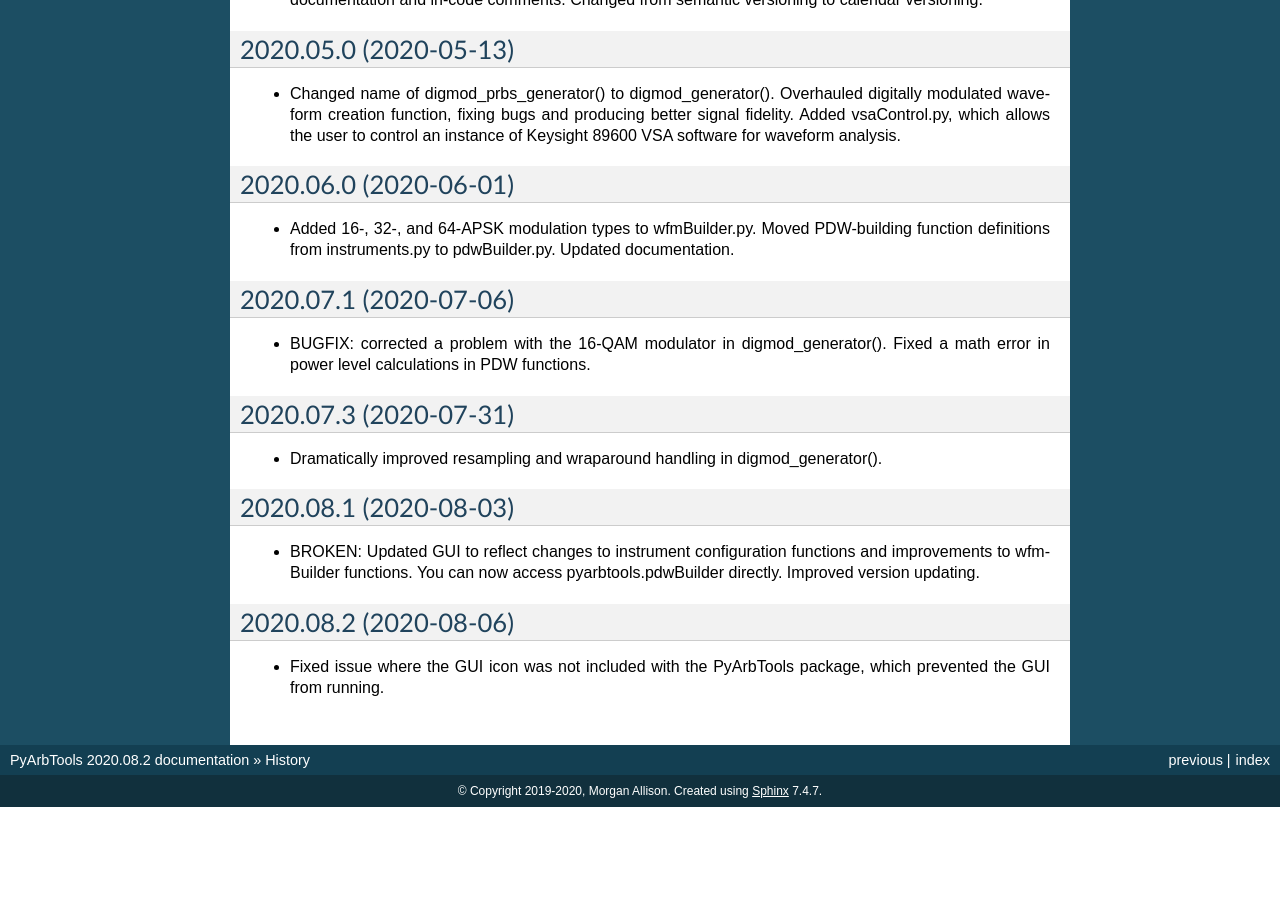
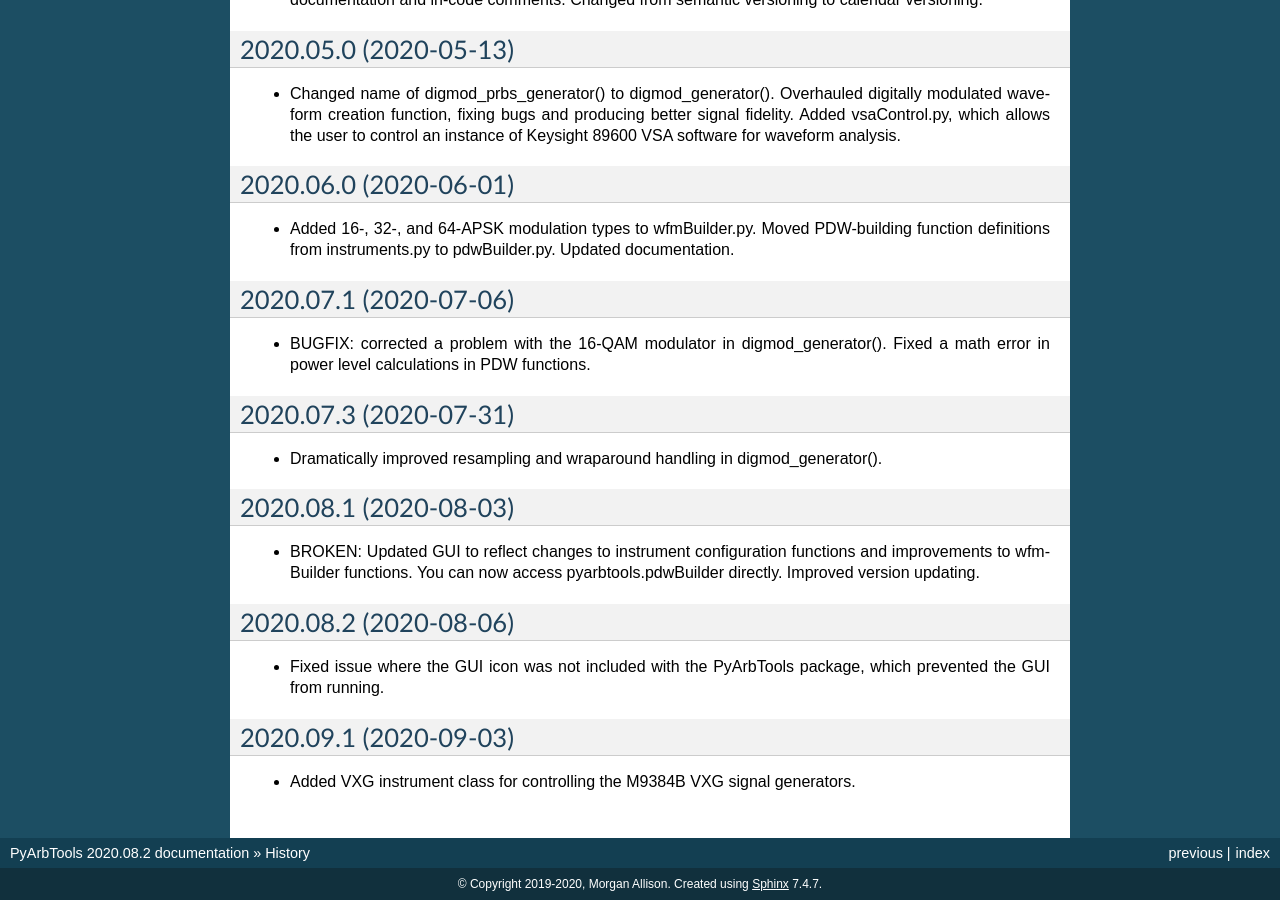
Before and after one commit to morgan-at-keysight/pyarbtools, a Sphinx documentation site: the page built from docs/history.rst, in a window 1280 px wide and 900 px high, scrolled down 1142 px. Built offline with Sphinx 7.4.7, drawn with Linux system fonts in a browser that asks for light colours; before the commit the page ends 1949 px from its top, so only the background shows below that; some of the changed text lies outside the part shown.

Commit message:
Documentation.

```diff
--- a/README.rst
+++ b/README.rst
@@ -2,9 +2,9 @@
 PyArbTools: Keysight Signal Generator Control & Waveform Creation
 =================================================================
 
-*Current version: 2020.08.2*
+*Current version: 2020.09.2*
 
-Frustrated with looking through hundreds of pages of user manuals to find out how to download a waveform to a signal generator?
+Frustrated after looking through hundreds of pages of user manuals to find out how to download a waveform to a signal generator?
 
 Need to test your amplifier or filter with a complex signal but don't want to crack open your digital signal processing books from college?
 
--- a/docs/history.rst
+++ b/docs/history.rst
@@ -76,3 +76,8 @@ History
 ----------------------
 
 * Fixed issue where the GUI icon was not included with the PyArbTools package, which prevented the GUI from running.
+
+2020.09.1 (2020-09-03)
+----------------------
+
+* Added VXG instrument class for controlling the M9384B VXG signal generators.
```
